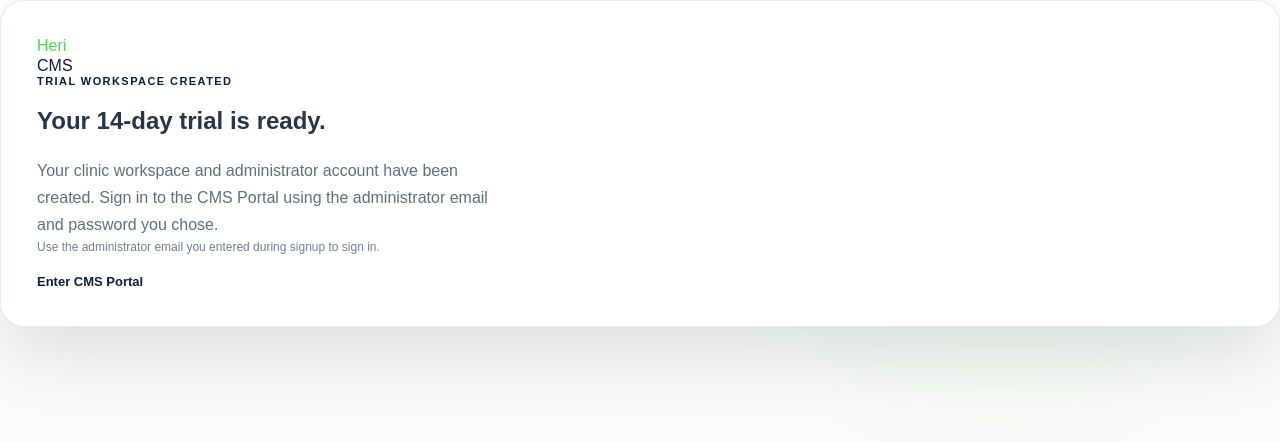
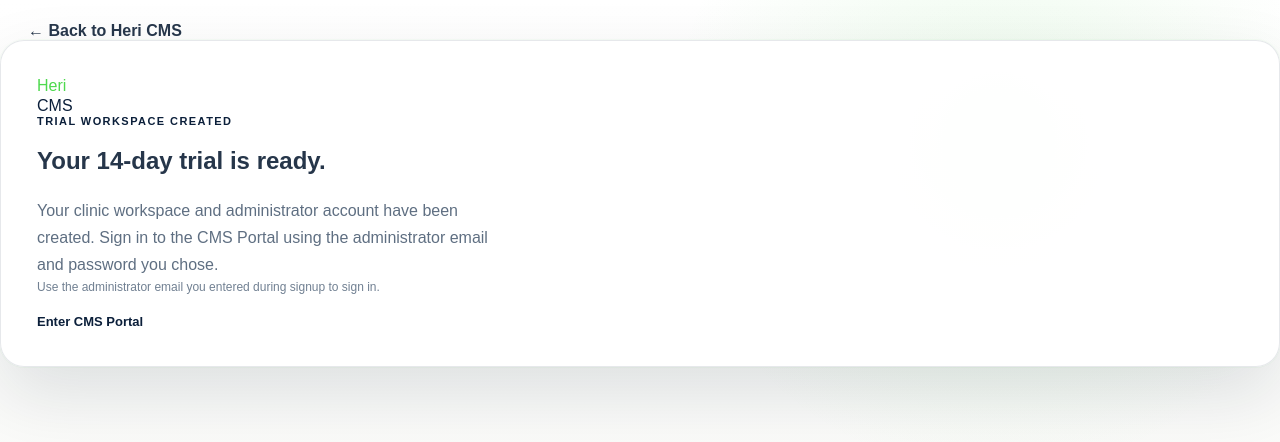
Before and after one commit to violetkimani77-ux/clinic-management-system, a Next.js app: page /trial/success in a window 1280 px wide. Shown: the top 442 px of the page. Built offline with nearby package versions, Linux system fonts and the light colour scheme.

Commit message:
feat: add landing navigation to trial success

```diff
--- a/app/trial/success/page.tsx
+++ b/app/trial/success/page.tsx
@@ -6,15 +6,14 @@
 export default function TrialSuccessPage() {
   return (
     <main className={styles.page}>
+      <nav aria-label="Public navigation" style={{ width: "100%", maxWidth: 1120, padding: "22px 28px 0" }}>
+        <Link href="/" style={{ color: "inherit", textDecoration: "none", fontWeight: 800 }}>← Back to Heri CMS</Link>
+      </nav>
       <section className={styles.card}>
-        <Link href="/" className={styles.brand} aria-label="Heri CMS">
-          <span className={styles.brandHeri}>Heri</span><span className={styles.brandCms}> CMS</span>
-        </Link>
+        <Link href="/" className={styles.brand} aria-label="Heri CMS"><span className={styles.brandHeri}>Heri</span><span className={styles.brandCms}> CMS</span></Link>
         <p className={styles.eyebrow}>Trial workspace created</p>
         <h1>Your 14-day trial is ready.</h1>
-        <p className={styles.intro}>
-          Your clinic workspace and administrator account have been created. Sign in to the CMS Portal using the administrator email and password you chose.
-        </p>
+        <p className={styles.intro}>Your clinic workspace and administrator account have been created. Sign in to the CMS Portal using the administrator email and password you chose.</p>
         <p className={styles.note}>Use the administrator email you entered during signup to sign in.</p>
         <Link href="/login" className={styles.login}>Enter CMS Portal</Link>
       </section>
```
